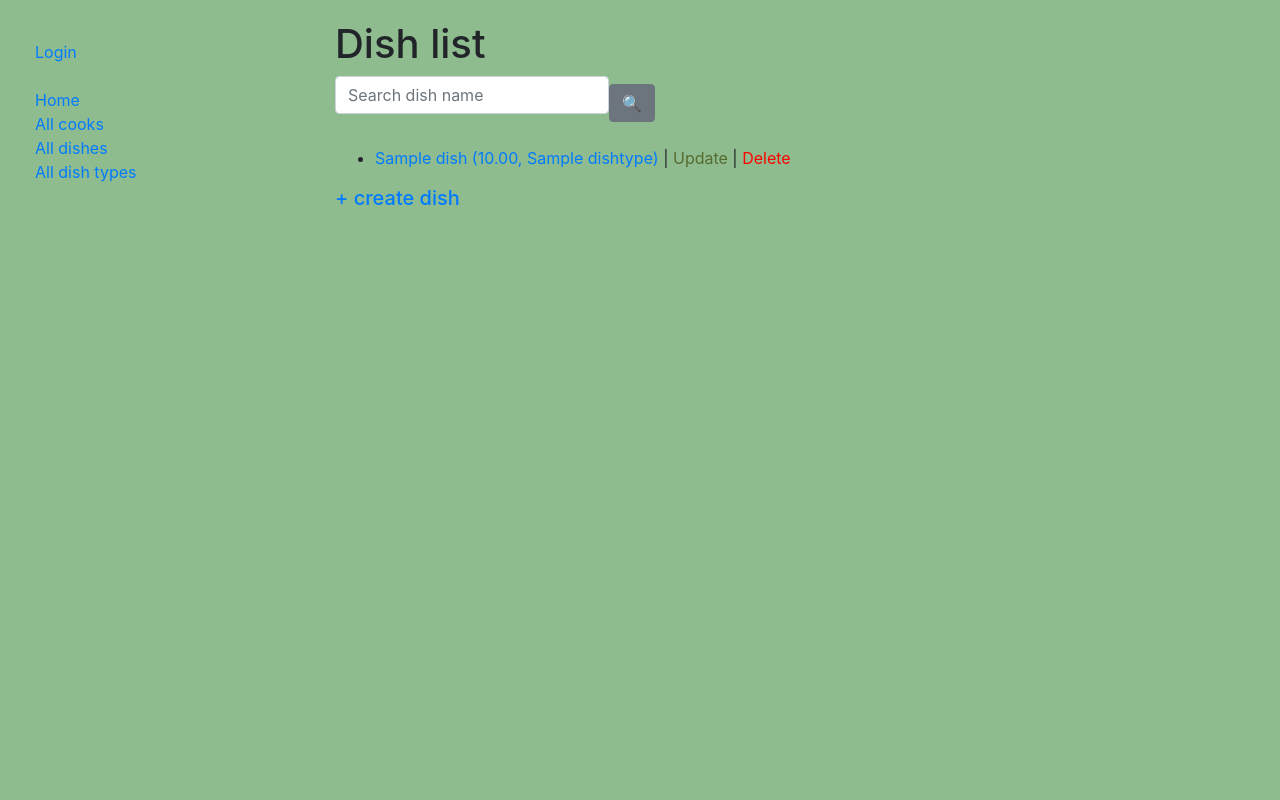
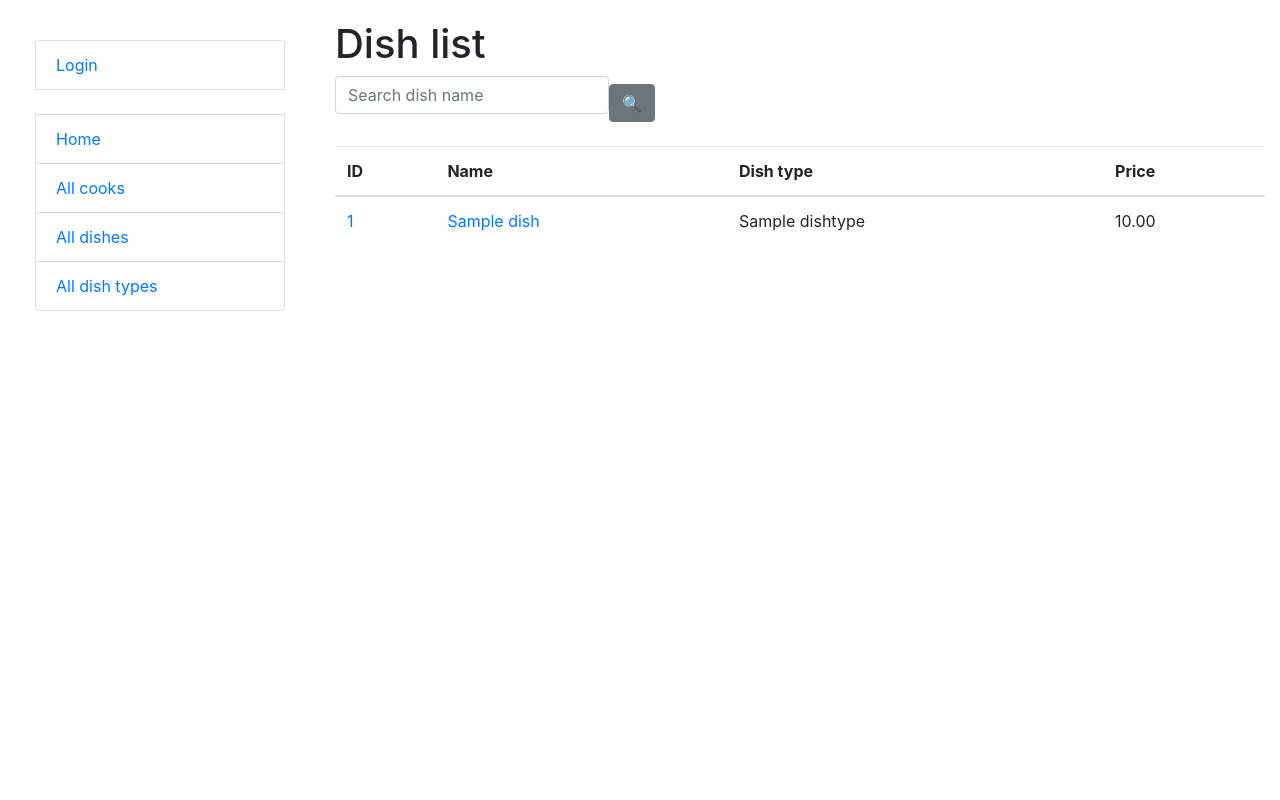
Before and after one commit to Bogdanneww/restaurant-kitchen-service, a Django app: page /restaurant/dishes/ in a window 1280 px wide. Run offline with Django 5.2, Linux system fonts and the light colour scheme; tables that the repository leaves empty hold one stand-in row (values such as "Sample post"); some libraries are stand-ins or nearby versions.

Commit message:
Unified list views: table layout and auth-protected action links

```diff
--- a/restaurant/models.py
+++ b/restaurant/models.py
@@ -43,3 +43,6 @@ class Dish(models.Model):
 
     def __str__(self):
         return self.name
+
+    def get_absolute_url(self):
+        return reverse("restaurant:dish-detail", kwargs={"pk": self.pk})
--- a/restaurant/views.py
+++ b/restaurant/views.py
@@ -52,7 +52,6 @@ class DishTypeDeleteView(LoginRequiredMixin, generic.DeleteView):
 
 class DishListView(generic.ListView):
     model = Dish
-    queryset = Dish.objects.select_related("dish_type")
     paginate_by = 5
 
     def get_context_data(self, *, object_list=None, **kwargs):
@@ -64,10 +63,11 @@ class DishListView(generic.ListView):
         return context
 
     def get_queryset(self):
+        queryset = Dish.objects.select_related("dish_type")
         form = DishSearchForm(self.request.GET)
         if form.is_valid():
-            return self.queryset.filter(name__icontains=form.cleaned_data["name"])
-        return self.queryset
+            return queryset.filter(name__icontains=form.cleaned_data["name"])
+        return queryset
 
 
 class DishDetailView(generic.DetailView):
--- a/static/css/styles.css
+++ b/static/css/styles.css
@@ -1,6 +1,6 @@
 body {
     margin-top: 20px;
-    background: darkseagreen;
+    background: none;
 }
 
 .sidebar-nav {
--- a/templates/base.html
+++ b/templates/base.html
@@ -1,4 +1,4 @@
-<!DOCTYPE "html">
+<!DOCTYPE html>
 <html lang="en">
 <head>
   {% block title %}
--- a/templates/includes/sidebar.html
+++ b/templates/includes/sidebar.html
@@ -1,10 +1,10 @@
-<ul class="sidebar-nav">
+<ul class="sidebar-nav list-group">
 
   {% if user.is_authenticated %}
-  	<li>
+  	<li class="list-group-item">
       User: {{ user.username }}
     </li>
-    <li>
+    <li class="list-group-item">
       <form method="post" action="{% url 'logout' %}" style="display: inline;">
         {% csrf_token %}
         <button type="submit" style="background: none; border: none; padding: 0; color: #007bff; cursor: pointer;">
@@ -13,21 +13,21 @@
       </form>
     </li>
   {% else %}
-    <li>
+    <li class="list-group-item">
       <a href="{% url 'login' %}">Login</a>
     </li>
   {% endif %}
   <br>
-  <li>
+  <li class="list-group-item">
     <a href="{% url 'restaurant:index' %}">Home</a>
   </li>
-  <li>
+  <li class="list-group-item">
     <a href="{% url 'restaurant:cook-list' %}">All cooks</a>
   </li>
-  <li>
+  <li class="list-group-item">
     <a href="{% url 'restaurant:dish-list' %}">All dishes</a>
   </li>
-  <li>
+  <li class="list-group-item">
     <a href="{% url 'restaurant:dish-type-list' %}">All dish types</a>
   </li>
 </ul>
--- a/templates/registration/login.html
+++ b/templates/registration/login.html
@@ -1,4 +1,5 @@
 {% extends "base.html" %}
+{% load crispy_forms_filters %}
 
 {% block content %}
 	<h1>Login</h1>
@@ -7,8 +8,8 @@
   {% endif %}
   <form action="{% url 'login' %}" method="post">
     {% csrf_token %}
-    {{ form.as_p }}
-    <input type="submit" value="Submit">
+    {{ form|crispy }}
+    <input class="btn btn-primary" type="submit" value="Submit">
     <input type="hidden" name="next" value="{{ next }}">
   </form>
 {% endblock %}
--- a/templates/restaurant/dish_list.html
+++ b/templates/restaurant/dish_list.html
@@ -3,29 +3,53 @@
 
 {% block content %}
   <h1>Dish list</h1>
-  <form method="get" action="" class="form-inline">
+
+  <form method="get" action="" class="form-inline mb-3">
     {{ search_form|crispy }}
     <input class="btn btn-secondary" type="submit" value="🔍">
   </form>
+
   {% if dish_list %}
-    <ul>
-      {% for dish in dish_list %}
-        <li>
-          <a href="{% url 'restaurant:dish-detail' dish.id %}">
-            {{ dish.name }} ({{ dish.price }}, {{ dish.dish_type }})
-          </a>
-          |
-          <a href="{% url 'restaurant:dish-update' dish.id %}" style="color: darkolivegreen;">Update</a>
-          |
-          <a href="{% url 'restaurant:dish-delete' dish.id %}" style="color: red;">Delete</a>
-        </li>
-      {% endfor %}
-    </ul>
+    <table class="table">
+      <thead>
+        <tr>
+          <th>ID</th>
+          <th>Name</th>
+          <th>Dish type</th>
+          <th>Price</th>
+          {% if user.is_authenticated %}
+            <th>Actions</th>
+          {% endif %}
+        </tr>
+      </thead>
+      <tbody>
+        {% for dish in dish_list %}
+          <tr>
+            <td>
+              <a href="{{ dish.get_absolute_url }}">{{ dish.id }}</a>
+            </td>
+            <td>
+              <a href="{{ dish.get_absolute_url }}">{{ dish.name }}</a>
+            </td>
+            <td>{{ dish.dish_type }}</td>
+            <td>{{ dish.price }}</td>
+            {% if user.is_authenticated %}
+              <td>
+                <a href="{% url 'restaurant:dish-update' dish.id %}" class="text-success">Update</a> |
+                <a href="{% url 'restaurant:dish-delete' dish.id %}" class="text-danger">Delete</a>
+              </td>
+            {% endif %}
+          </tr>
+        {% endfor %}
+      </tbody>
+    </table>
   {% else %}
     <p>There are no dishes in the Restaurant</p>
   {% endif %}
 
-  <h5>
-    <a href="{% url 'restaurant:dish-create' %}"> + create dish</a>
-  </h5>
+  {% if user.is_authenticated %}
+    <h5>
+      <a href="{% url 'restaurant:dish-create' %}"> + create dish</a>
+    </h5>
+  {% endif %}
 {% endblock %}
```
Also changed, not shown: templates/restaurant/cook_list.html (+23 -6 lines), templates/restaurant/dish_type_list.html (+24 -12 lines).
